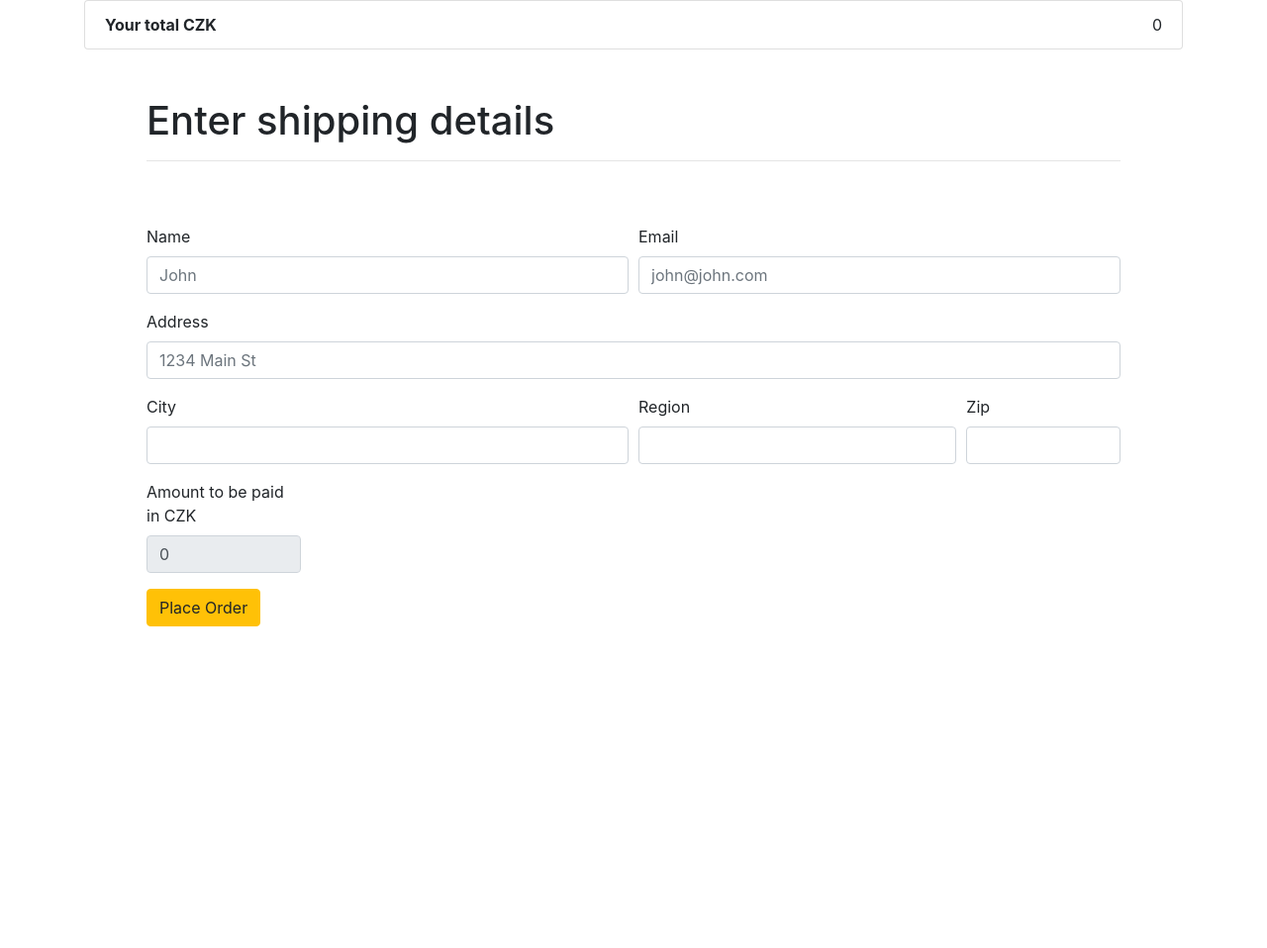
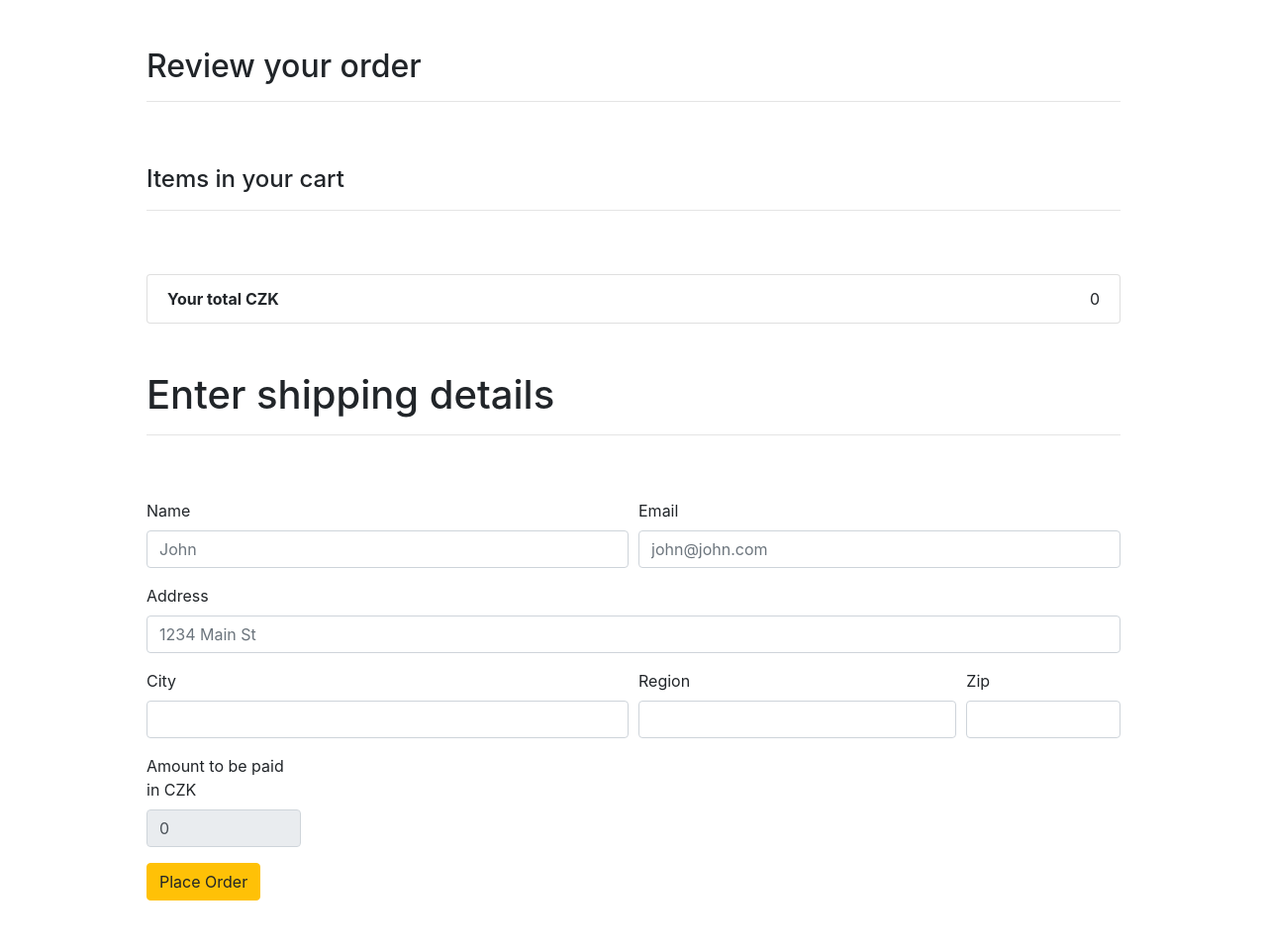
Before and after one commit to MartinaValkova/Eshop_ica, a Django app: page /checkout/ in a window 1280 px wide. Shown: the part 63-1021 px from the top of the page at 99% size. Before the commit the page ends 696 px from the top, so only its background shows below. Run offline with Django 4.2, Linux system fonts and the light colour scheme; some libraries are stand-ins or nearby versions.

Commit message:
Admin site and update of checkout and base.html

```diff
--- a/Eshop/shop/templates/shop/base.html
+++ b/Eshop/shop/templates/shop/base.html
@@ -119,16 +119,69 @@
         for (item in cartObject){
             console.log(cartObject[item[0]])
             console.log(cartObject[item[1]])
-            cartString += cartObject[item][1] + " Qty: " + cartObject[item][0] + "</br >"
+            cartString += cartObject[item][1] + " Qty: " + cartObject[item][0] +  "</br >"
 
 
 
         }
 
-        cartString += "<a href='/checkout'><button class='btn btn-warning' id='checkout'>Checkout</button></a>";
+
+
+        cartString += "<a href='/checkout'><button class='btn btn-warning' id='checkout'>Checkout</button></a>"
         document.getElementById("cart").setAttribute('data-content',cartString);
         $('[data-toggle="popover"]').popover();
+
     }
+
+
+
+
+     if(localStorage.getItem('cart')==null){
+     var cart ={};
+}
+     else{
+  cart = JSON.parse(localStorage.getItem('cart'));
+
+}
+     let total = 0;
+     for(item in cart){
+     let name = cart[item][1];
+     let quantity = cart[item][0];
+     let price = cart[item][2];
+     total = total + cart[item][2];
+
+
+     itemString = `  <li class="list-group-item d-flex justify-content-between align-items-center">${quantity} of ${name}<span class="badge badge-warning badge-pill">${price}</span></li>`;
+     $('#item_list').append(itemString);
+
+
+  //function removeItem(name, Qty = 0){
+   // for (let i = 0; i < cart.lenght; i += 1) {
+     //  if (cart[i].name === name ){
+       // if (Qty > 0){
+           // cart[i].Qty -= Qty
+        //}
+        //if (cart[i].Qty < 1  || Qty === 0 ){
+           // cart.splice(i, 1)
+
+         // }
+          //return
+        //}
+    //}
+
+
+  //}
+
+
+}
+
+
+  totalPrice = ` <li class ="list-group-item d-flex justify-content-between align-items-center"><b>Your total CZK</b>${total}</li> `
+  $('#total').val(total);
+  $('#item_list').append(totalPrice);
+  $('#items').val(JSON.stringify(cart));
+  updateCartUI();
+
 
 
 </script>
--- a/Eshop/shop/templates/shop/checkout.html
+++ b/Eshop/shop/templates/shop/checkout.html
@@ -15,8 +15,20 @@
 </head>
 <body>
    <div class="container">
-    <div class="row ">
+    <div class="row m-5 ">
       <div class="col-md-12">
+        <h2>Review your order</h2>
+        <hr>
+      </div>
+    </div>
+    <div class="row m-5">
+      <div class="col-md-12">
+        <h4>Items in your cart</h4>
+        <hr>
+      </div>
+    </div>
+      <div class="row m-5">
+        <div class="col-md-12">
 
                     <ul class="list-group" id="item_list">
 
@@ -80,34 +92,4 @@
     </div>
     {% endblock %}
 </body>
-{% block js %}
-
-<script type="text/javascript">
-if(localStorage.getItem('cart')==null){
-  var cart ={};
-}
-else{
-  cart = JSON.parse(localStorage.getItem('cart'));
-}
-let total = 0;
-for(item in cart){
-  let name = cart[item][1];
-  let quantity = cart[item][0];
-  let price = cart[item][2];
-  total = total + cart[item][2];
-
-
-  itemString = `  <li class="list-group-item d-flex justify-content-between align-items-center">${quantity} of ${name}<span class="badge badge-warning badge-pill">${price}</span></li>`;
-  $('#item_list').append(itemString);
-
-
-}
-  totalPrice = ` <li class ="list-group-item d-flex justify-content-between align-items-center"><b>Your total CZK</b>${total}</li> `
-  $('#total').val(total);
-  $('#item_list').append(totalPrice);
-  $('#items').val(JSON.stringify(cart));
-
-
-</script>
-{% endblock %}
 </html>
```
Also changed, not shown: Eshop/shop/admin.py (+13 -2 lines).
